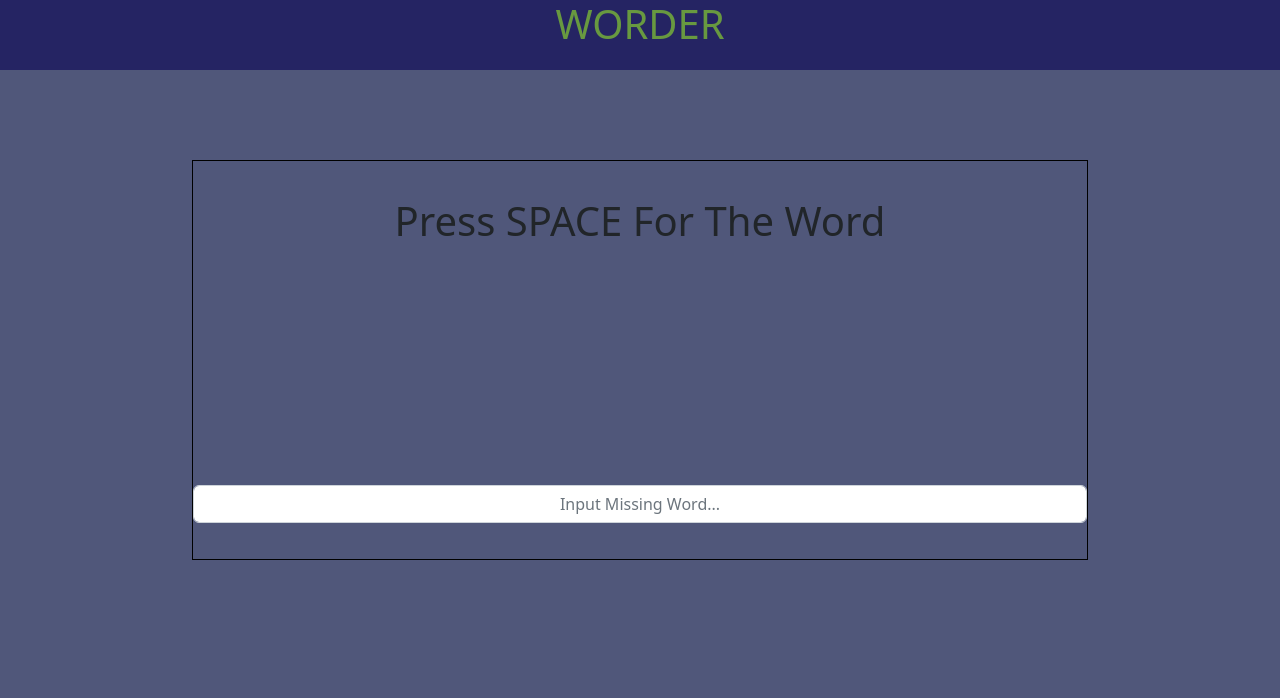
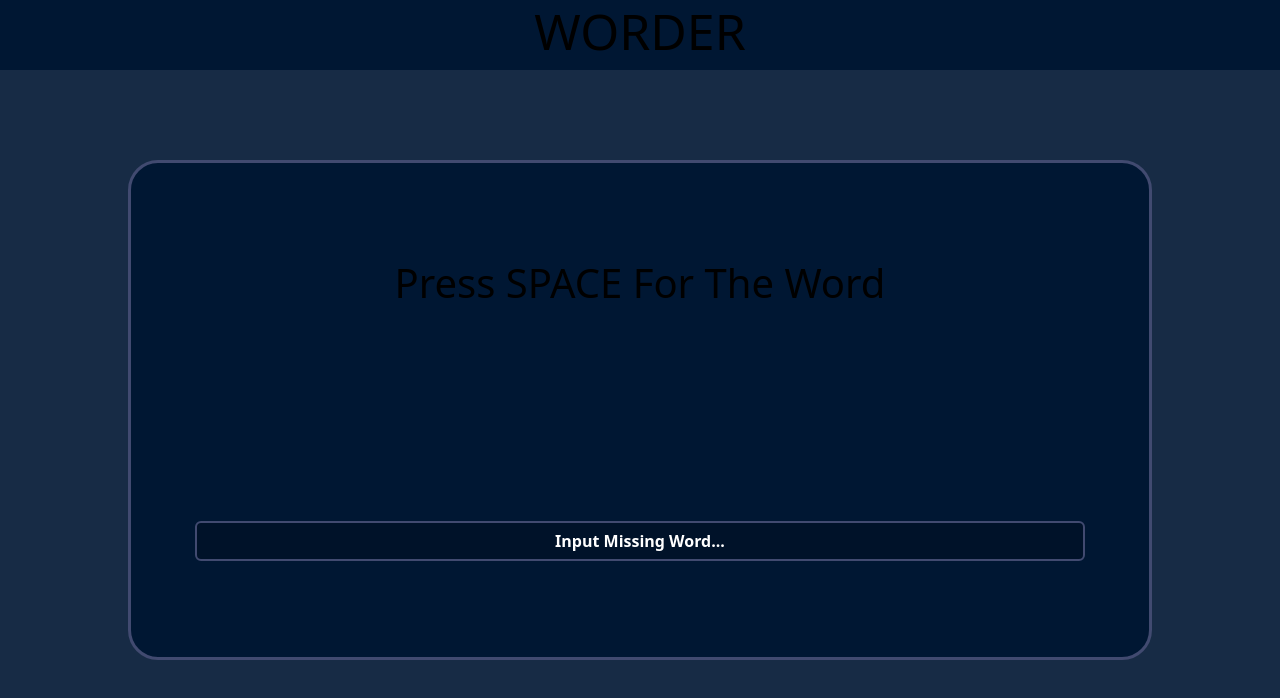
Before and after one commit to Lashvardi/WordGame, a website: page index.html in a window 1280 px wide. Drawn offline with nearby package versions, Linux system fonts and the light colour scheme.

Commit message:
style changes

```diff
--- a/index.html
+++ b/index.html
@@ -11,7 +11,7 @@
 <body>
 
     <div class="bar">
-        <div class="h1">WORDER</div>
+        <h1>WORDER</h1>
 
     </div>
 
--- a/style.scss
+++ b/style.scss
@@ -5,14 +5,15 @@
 }
 
 body{
-    background-color: #50577A !important;
+    background-color: #001733e8 !important;
 }
 
 .word_letter{
     width: 75px !important;
     height: 75px !important;
-    background-color: #243763;
-    color: #F2DEBA;
+    background-color: #001229;
+    border: 2px solid #000a18;
+    color: rgb(255, 255, 255);
     font-size: 36px;
     display: flex;
     align-items: center;
@@ -23,9 +24,13 @@ body{
 }
 
 .letter_box{
-    width: 70%;
-    height: 400px;
-    border: solid 1px black;
+    padding: 5%;
+    width: 80%;
+    height: 500px;
+    background-color: #001733 !important;
+    border: solid 3px #414a70;
+    box-shadow: 10px #8395e2;
+    border-radius: 30px;
     margin: auto;
     margin-top: 90px;
     display: flex;
@@ -43,23 +48,39 @@ body{
 .bar{
     width: 100%;
     height: 70px;
-    background-color: #252463;
+    background-color: #001733;
     text-align: center;
-    font-size: 36px;
+    display: flex;
+    align-items: center;
+    justify-content: center;
     font-weight: 900;
-    color: #689940;
+    color: #000 !important;
+    h1 {
+        font-size: 50px;
+    }
 }
 
 .def{
-    color: #fff !important;
+    color: rgb(0, 0, 0) !important;
     width: 400px;
     text-align: center;
 }
 
-.form-control{
+.form-control {
     text-align: center;
-}
+    color: white !important;
+    background-color: #001229 !important;
+    font-weight: bold;
+    border: 2px solid #414a70 !important;
+  }
+  .form-control::placeholder {
+    color: white !important;
+    font-weight: bold;
+  }
 
 input:focus::placeholder {
     color: transparent;
   }
+#TESTWORD {
+    color: black;
+}
```
Also changed, not shown: style.css, 1 other file.
